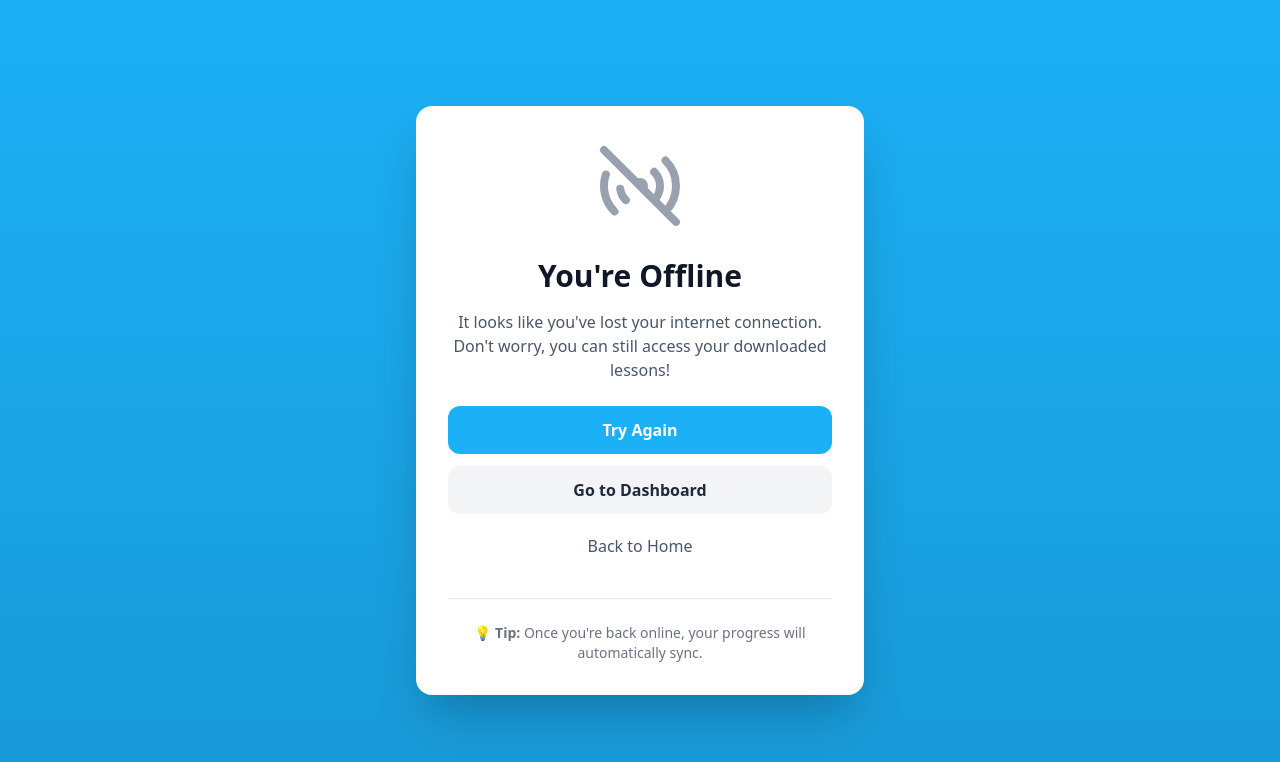
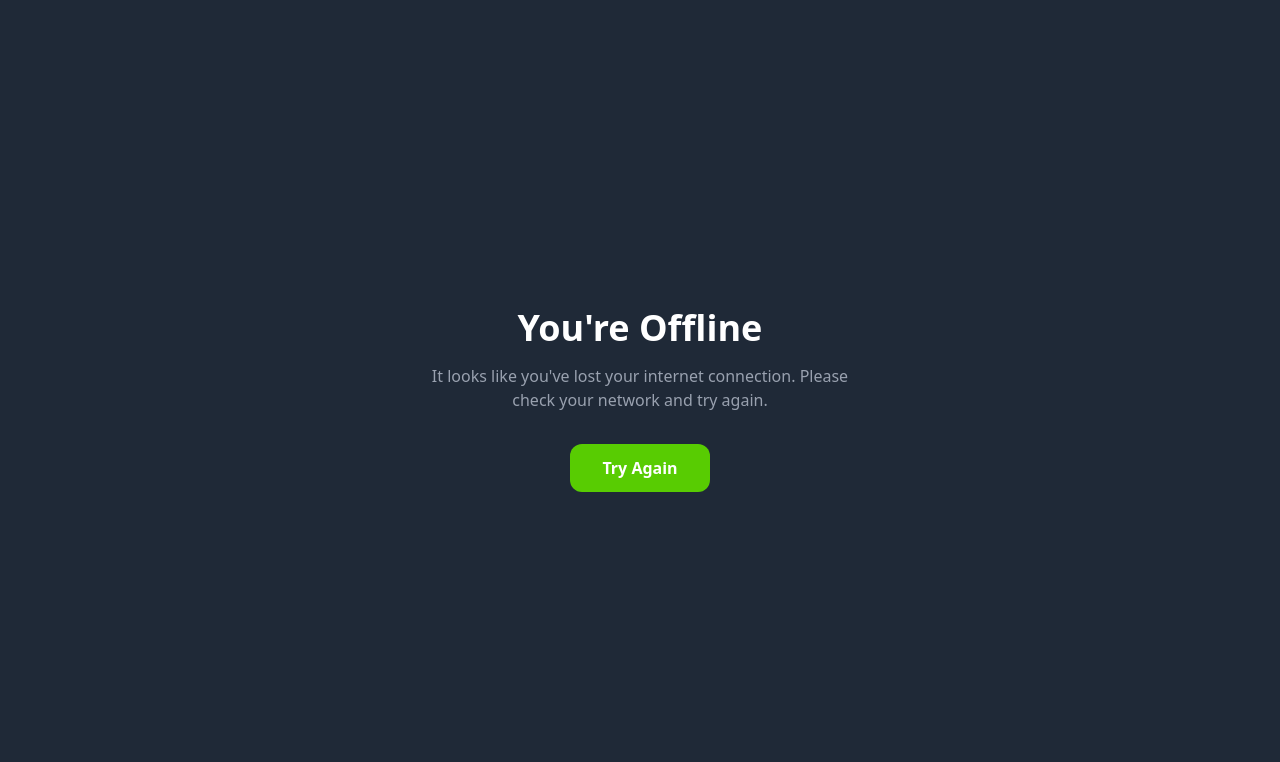
Before and after one commit to MuhamadTAH/psychology, a Next.js app: page /offline in a window 1280 px wide. Shown: the top 762 px of the page. Built offline with nearby package versions, Linux system fonts and the light colour scheme; no server answers.

Commit message:
Add offline fallback page for PWA

```diff
--- a/app/offline/page.tsx
+++ b/app/offline/page.tsx
@@ -1,73 +1,30 @@
 // 🧠 FILE PURPOSE
-// This page is shown when the user is offline and tries to access a page
-// that isn't cached. It provides a friendly offline experience.
+// Offline fallback page shown when the app has no internet connection
+// Provides a user-friendly message and retry option
+
+"use client";
 
 export default function OfflinePage() {
   return (
-    <div className="min-h-screen bg-gradient-to-b from-[#1cb0f6] to-[#1899d6] flex items-center justify-center p-4">
-      <div className="max-w-md w-full bg-white rounded-2xl shadow-2xl p-8 text-center">
-        {/* Step 1: Show offline icon */}
-        <div className="mb-6">
-          <svg
-            className="mx-auto h-24 w-24 text-gray-400"
-            fill="none"
-            viewBox="0 0 24 24"
-            stroke="currentColor"
-          >
-            <path
-              strokeLinecap="round"
-              strokeLinejoin="round"
-              strokeWidth={2}
-              d="M18.364 5.636a9 9 0 010 12.728m0 0l-2.829-2.829m2.829 2.829L21 21M15.536 8.464a5 5 0 010 7.072m0 0l-2.829-2.829m-4.243 2.829a4.978 4.978 0 01-1.414-2.83m-1.414 5.658a9 9 0 01-2.167-9.238m7.824 2.167a1 1 0 111.414 1.414m-1.414-1.414L3 3m8.293 8.293l1.414 1.414"
-            />
-          </svg>
-        </div>
-
-        {/* Step 2: Display offline message */}
-        <h1 className="text-3xl font-bold text-gray-900 mb-4">
-          You're Offline
+    <div className="min-h-screen bg-[#1F2937] flex items-center justify-center p-8">
+      <div className="text-center max-w-md">
+        <h1 className="text-4xl font-bold text-white mb-4">
+          You&apos;re Offline
         </h1>
-
-        <p className="text-gray-600 mb-6">
-          It looks like you've lost your internet connection. Don't worry, you can still access your downloaded lessons!
+        <p className="text-gray-400 mb-8">
+          It looks like you&apos;ve lost your internet connection. Please check your network and try again.
         </p>
-
-        {/* Step 3: Provide helpful actions */}
-        <div className="space-y-3">
-          <button
-            onClick={() => window.location.reload()}
-            className="w-full bg-[#1cb0f6] hover:bg-[#1899d6] text-white font-bold py-3 px-6 rounded-xl transition-colors"
-          >
-            Try Again
-          </button>
-
-          <a
-            href="/dark-psychology-dashboard"
-            className="block w-full bg-gray-100 hover:bg-gray-200 text-gray-800 font-bold py-3 px-6 rounded-xl transition-colors"
-          >
-            Go to Dashboard
-          </a>
-
-          <a
-            href="/"
-            className="block w-full text-gray-600 hover:text-gray-800 font-medium py-2 transition-colors"
-          >
-            Back to Home
-          </a>
-        </div>
-
-        {/* Step 4: Show connection tips */}
-        <div className="mt-8 pt-6 border-t border-gray-200">
-          <p className="text-sm text-gray-500">
-            💡 <strong>Tip:</strong> Once you're back online, your progress will automatically sync.
-          </p>
-        </div>
+        <button
+          onClick={() => window.location.reload()}
+          className="bg-[#58CC02] hover:bg-[#46A302] text-white font-bold py-3 px-8 rounded-xl transition-colors"
+        >
+          Try Again
+        </button>
       </div>
     </div>
   );
 }
 
-// ✅ In this page we achieved:
-// A friendly offline experience with clear messaging
-// Action buttons to retry connection or navigate to cached pages
-// Tips for users about how offline functionality works
+// ✅ In this file we achieved:
+// Created a simple offline fallback page for PWA
+// Shows friendly message when network is unavailable
```
